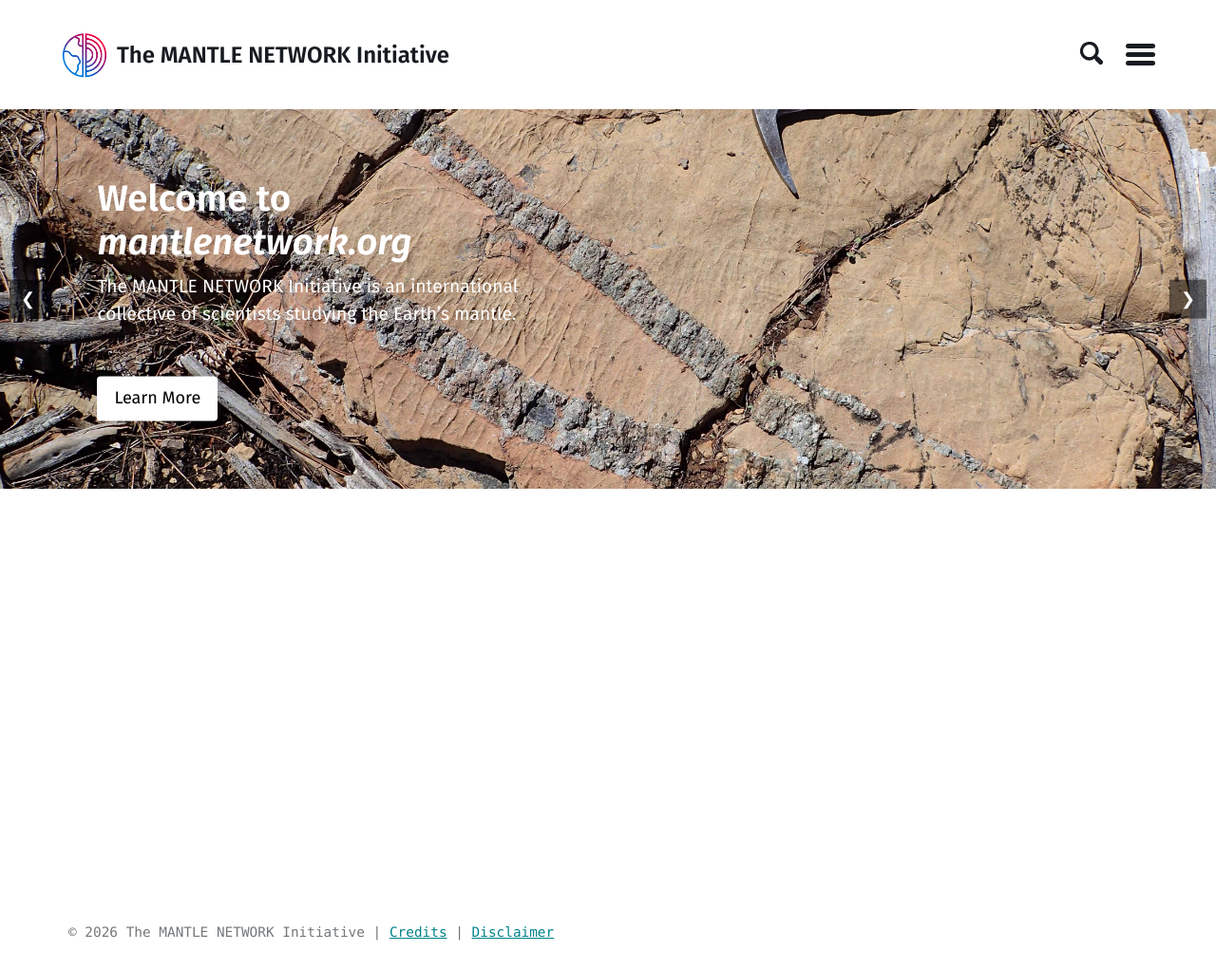
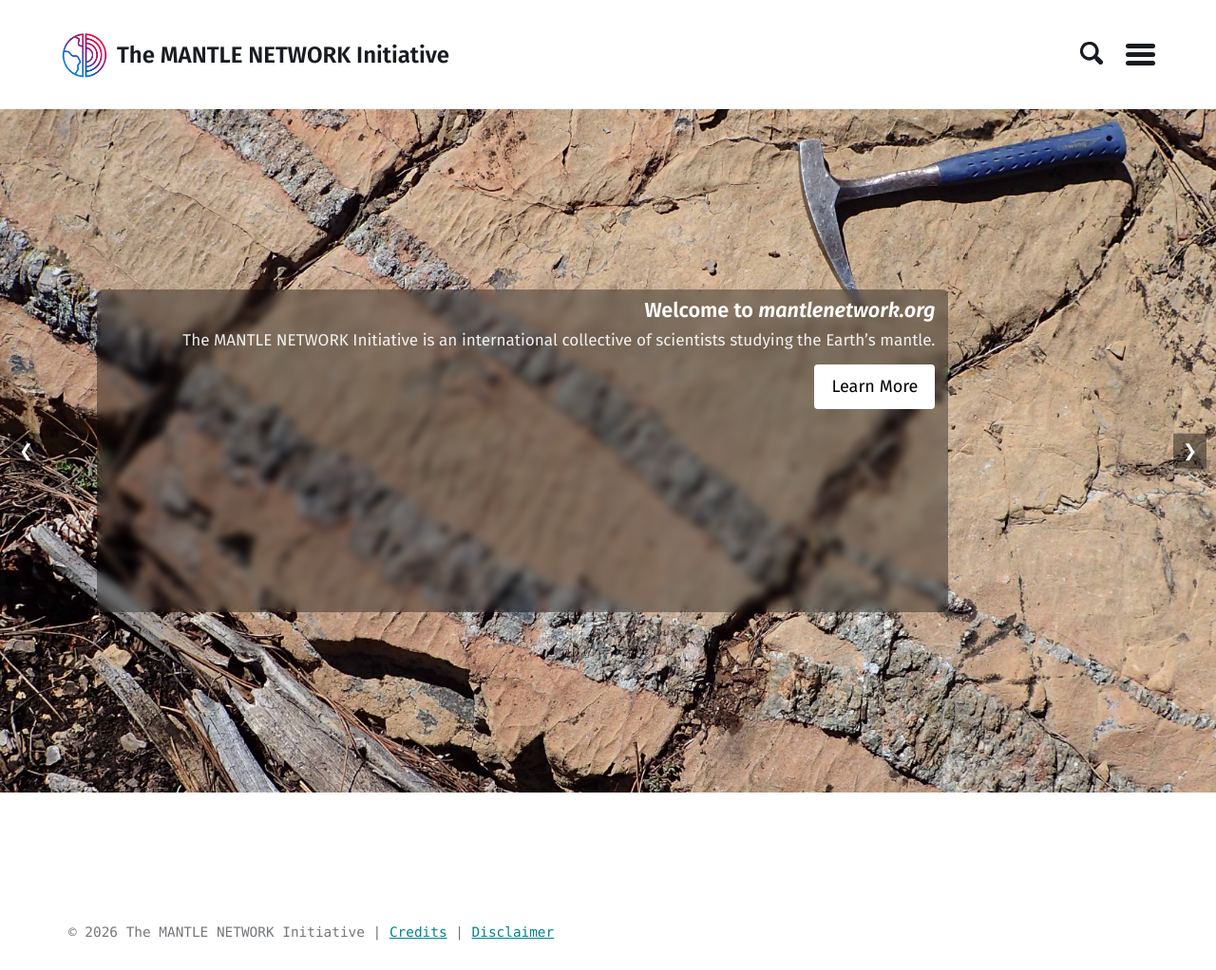
Before and after one commit to themantlenetwork/themantlenetwork.github.io, a Jekyll site: the page built from _pages/test.md, in a window 1280 px wide. Shown: the whole page at 95% size. Built offline with Jekyll 4.4.1, drawn with Linux system fonts in a browser that asks for light colours; some web fonts are replaced.

Commit message:
test slider

```diff
--- a/_pages/test.md
+++ b/_pages/test.md
@@ -2,6 +2,34 @@
 layout: default
 title: The MANTLE NETWORK Initiative
 permalink: /test/
+slides:
+- image: /assets/images/trinity_hero.jpg
+  alt: Slide 1
+  title: Welcome to <em>mantlenetwork.org</em>
+  text: The MANTLE NETWORK Initiative is an international collective of scientists studying the Earth’s mantle.
+  button_text: Learn More
+  button_url: /about
+
+- image: /assets/images/trinity_hero.jpg
+  alt: Slide 2
+  title: Activities
+  text: Our activities include webinars and international meetings to promote scientific communication, collaboration and knowledge sharing across the global mantle research community.
+  button_text: Learn More
+  button_url: /about
+
+- image: /assets/images/trinity_hero.jpg
+  alt: Slide 3
+  title: Meetings
+  text: The MANTLE NETWORK Initiative coordinates several international meetings to share the latest mantle research and connect scientists from around the world.
+  button_text: Learn More
+  button_url: /meetings
+
+- image: /assets/images/trinity_hero.jpg
+  alt: Slide 4
+  title: Webinars
+  text: The MANTLE NETWORK Initiative offers free webinar series for researchers, students, teachers and everyone interested in learning more about mantle science.
+  button_text: Learn More
+  button_url: /webinars
 ---
 
 {% include hero-slider.html %}
--- a/_sass/hero-slider_backup.scss
+++ /dev/null
@@ -1,54 +0,0 @@
-.hero-slider {
-  position: relative;
-  width: 100%;
-  height: 80vh;
-  overflow: hidden;
-
-  .slides {
-    display: flex;
-    transition: transform 0.5s ease-in-out;
-  }
-
-  .slide {
-    min-width: 100%;
-    position: relative;
-
-    img {
-      width: 100%;
-      height: 80vh;
-      object-fit: cover;
-    }
-  }
-
-  .caption {
-    position: absolute;
-    top: 50%;
-    left: 10%;
-    transform: translateY(-50%);
-    color: white;
-    max-width: 500px;
-  }
-
-  .btn {
-    display: inline-block;
-    margin-top: 10px;
-    padding: 10px 20px;
-    background: white;
-    color: black;
-    text-decoration: none;
-  }
-
-  .prev, .next {
-    position: absolute;
-    top: 50%;
-    transform: translateY(-50%);
-    background: rgba(0,0,0,0.5);
-    color: white;
-    border: none;
-    padding: 10px;
-    cursor: pointer;
-  }
-
-  .prev { left: 10px; }
-  .next { right: 10px; }
-}
--- /dev/null
+++ b/_sass/hero-slider_caption.scss
@@ -0,0 +1,125 @@
+.hero-slider {
+  position: relative;
+  width: 100%;
+  aspect-ratio: 16 / 9;
+  max-height: 80vh;
+  overflow: hidden;
+  background: #000;
+
+  /* =========================
+     SLIDES WRAPPER
+  ========================== */
+  .slides {
+    display: flex !important;
+    flex-wrap: nowrap !important;
+    height: 100%;
+    transition: transform 0.5s ease-in-out;
+  }
+
+  /* =========================
+     INDIVIDUAL SLIDE
+  ========================== */
+  .slide {
+    min-width: 100% !important;
+    flex: 0 0 100% !important;
+    height: 100%;
+    position: relative;
+  }
+
+  /* =========================
+     IMAGE
+  ========================== */
+  img {
+    width: 100%;
+    height: 100%;
+    object-fit: cover;
+    display: block;
+  }
+
+  /* =========================
+     CAPTION + CREDIT WRAPPER
+     (BOTTOM RIGHT OVERLAY)
+  ========================== */
+  .caption {
+    position: absolute;
+    right: 20px;
+    bottom: 20px;
+    max-width: 70%;
+    text-align: right;
+    color: white;
+    z-index: 5;
+
+    /* subtle background for readability */
+    background: rgba(0, 0, 0, 0.35);
+    padding: 10px 14px;
+    border-radius: 6px;
+    backdrop-filter: blur(4px);
+
+    h1 {
+      font-size: 1.2rem;
+      margin: 0 0 5px 0;
+      font-weight: 600;
+    }
+
+    p {
+      font-size: 0.95rem;
+      margin: 0;
+      opacity: 0.9;
+    }
+  }
+
+  /* =========================
+     CREDIT STYLE (OPTIONAL SEPARATION)
+  ========================== */
+  .credit {
+    display: block;
+    font-size: 0.75rem;
+    opacity: 0.75;
+    margin-top: 6px;
+  }
+
+  /* =========================
+     NAV ARROWS (MINIMAL)
+  ========================== */
+  .prev,
+  .next {
+    position: absolute;
+    top: 50%;
+    transform: translateY(-50%);
+    background: rgba(0, 0, 0, 0.4);
+    color: white;
+    border: none;
+    padding: 8px 10px;
+    cursor: pointer;
+    z-index: 10;
+    transition: background 0.2s ease;
+  }
+
+  .prev:hover,
+  .next:hover {
+    background: rgba(0, 0, 0, 0.6);
+  }
+
+  .prev {
+    left: 10px;
+  }
+
+  .next {
+    right: 10px;
+  }
+
+  /* =========================
+     MOBILE ADJUSTMENTS
+  ========================== */
+  @media (max-width: 768px) {
+    aspect-ratio: 4 / 3;
+    max-height: 60vh;
+
+    .caption {
+      right: 10px;
+      bottom: 10px;
+      max-width: 90%;
+      font-size: 0.9rem;
+    }
+  }
+}
--- a/assets/stylesheets/main.scss
+++ b/assets/stylesheets/main.scss
@@ -9,6 +9,7 @@
 
 @import "basically-basic";
 @import "hero-slider";
+@import "hero-slider_caption";
 /* keep header/logo unchanged */
 .masthead .inner,
 .sidebar .inner,
```
